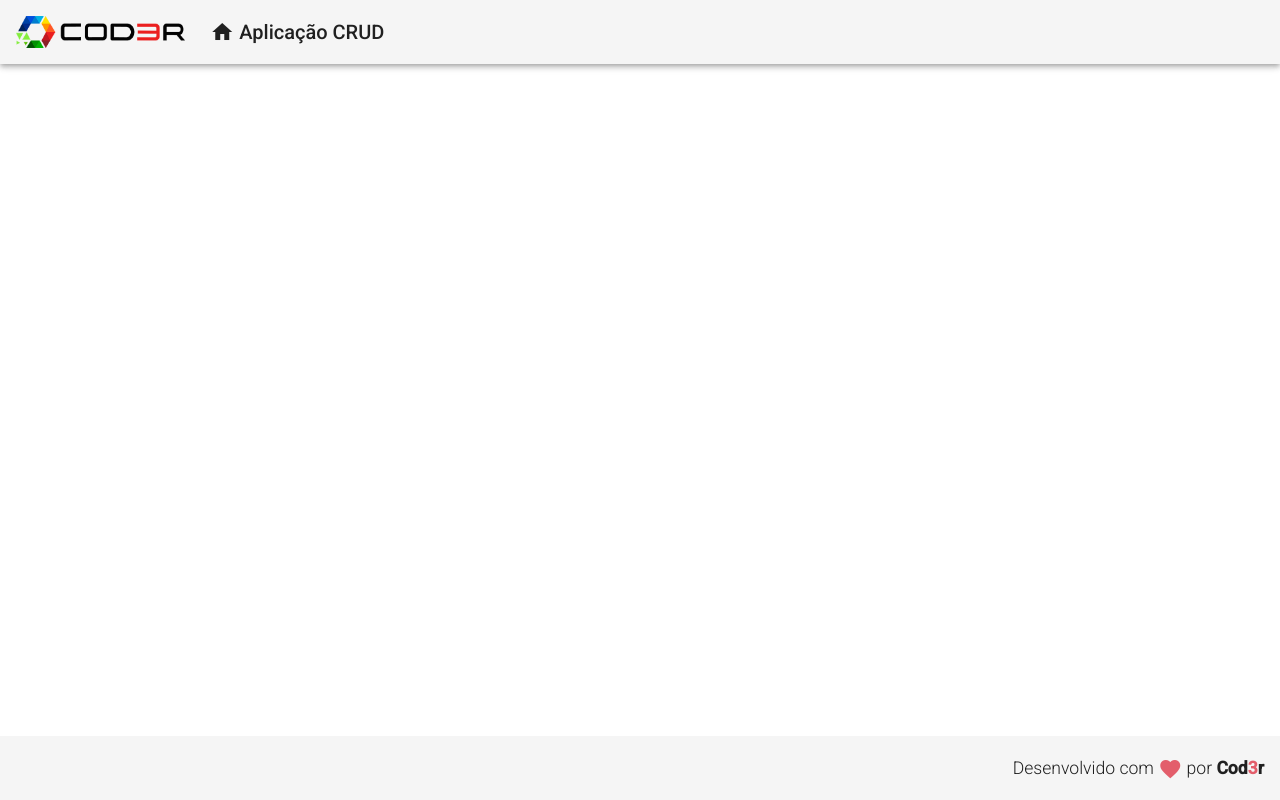
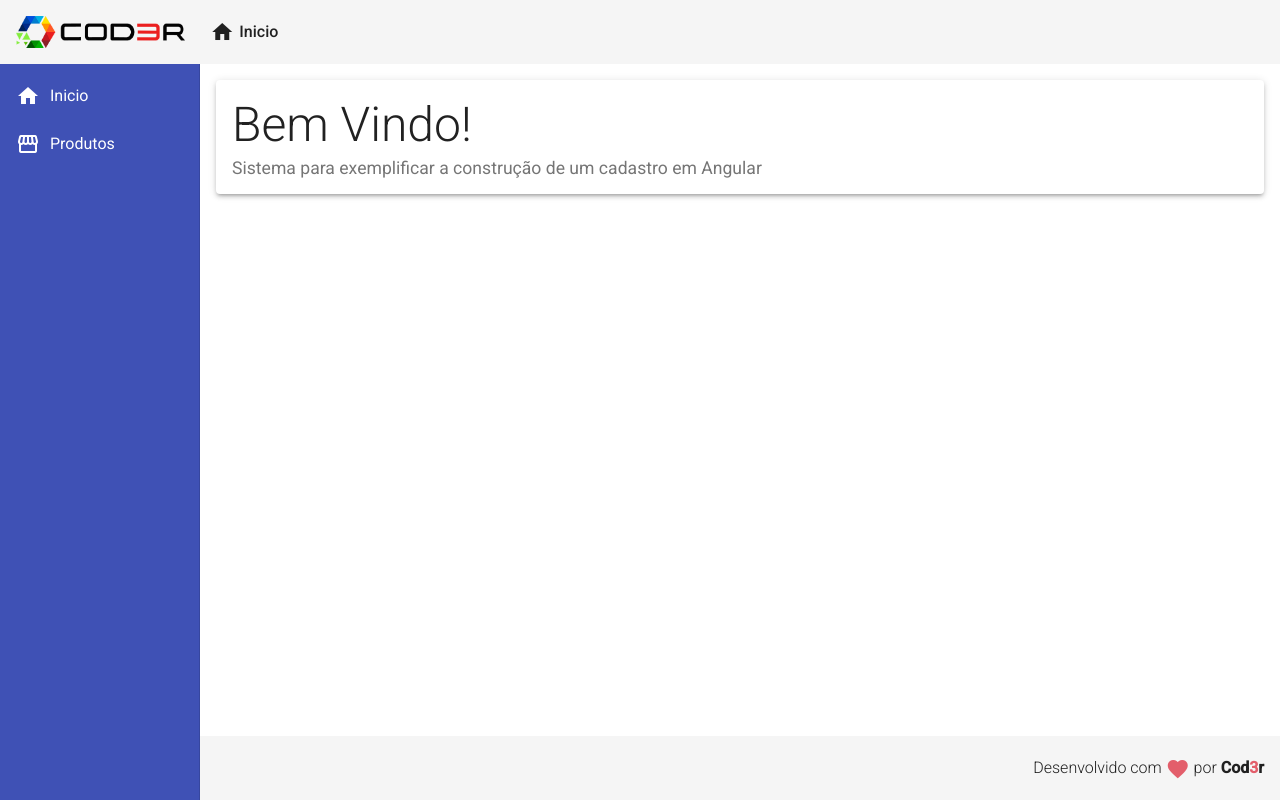
Before and after one commit to MrVictor42/EscolaX-Frontend, an Angular app: page / in a window 1280 px wide. Built offline with nearby package versions, Linux system fonts and the light colour scheme.

Commit message:
Initial home page, header and footer

```diff
--- a/src/app/app.component.html
+++ b/src/app/app.component.html
@@ -1,3 +1,3 @@
 <app-header></app-header>
-
+    <app-nav></app-nav>
 <app-footer></app-footer>
--- a/src/app/components/templates/footer/footer.component.css
+++ b/src/app/components/templates/footer/footer.component.css
@@ -6,6 +6,6 @@
 }
 
 .footer > span {
-    font-size: 1.1rem;
+    font-size: 1rem;
     font-weight: 300;
 }
--- a/src/app/components/templates/header/header.component.css
+++ b/src/app/components/templates/header/header.component.css
@@ -7,6 +7,10 @@
     display: flex;
     align-items: center;
     text-decoration: none;
+}
+
+.header span {
+    font-size: 1rem;
 }
 
 .header .logo {
--- a/src/app/components/templates/header/header.component.html
+++ b/src/app/components/templates/header/header.component.html
@@ -7,7 +7,7 @@
     <span class="title-group">
         <a>
             <i class="material-icons">home</i>
-            Aplicação CRUD
+            Inicio
         </a>
     </span>
 </mat-toolbar>
--- /dev/null
+++ b/src/app/components/templates/nav/nav.component.css
@@ -0,0 +1,17 @@
+.sidenav {
+    background-color: #3F51B5;
+    width: 200px;
+}
+
+.sidenav a {
+    color: #FFF;
+}
+
+.sidenav i {
+    padding-right: 10px;
+}
+
+.content {
+    padding: 16px;
+    background-color: #FFF;
+}
--- /dev/null
+++ b/src/app/components/templates/nav/nav.component.html
@@ -0,0 +1,21 @@
+<mat-sidenav-container class="container">
+    <mat-sidenav class="sidenav" mode="side" opened fixedInViewport="true" fixedTopGap="64">
+        <mat-nav-list class="nav-list">
+            <a mat-list-item>
+                <i class="material-icons">
+                    home
+                </i>
+                Inicio
+            </a>
+            <a mat-list-item>
+                <i class="material-icons">
+                    storefront
+                </i>
+                Produtos
+            </a>
+        </mat-nav-list>
+    </mat-sidenav>
+    <mat-sidenav-content class="content">
+        <app-home></app-home>
+    </mat-sidenav-content>
+</mat-sidenav-container>
--- /dev/null
+++ b/src/app/components/templates/nav/nav.component.ts
@@ -0,0 +1,15 @@
+import { Component, OnInit } from '@angular/core';
+
+@Component({
+  selector: 'app-nav',
+  templateUrl: './nav.component.html',
+  styleUrls: ['./nav.component.css']
+})
+export class NavComponent implements OnInit {
+
+  constructor() { }
+
+  ngOnInit(): void {
+  }
+
+}
--- /dev/null
+++ b/src/app/views/home/home.component.css
@@ -0,0 +1,10 @@
+.home .title {
+    font-size: 3rem;
+    font-weight: 300;
+    line-height: 1.2;
+}
+
+.home .subtitle {
+    font-size: 1.1rem;
+
+}
--- /dev/null
+++ b/src/app/views/home/home.component.html
@@ -0,0 +1,8 @@
+<mat-card class="home mat-elevation-z3">
+    <mat-card-title class="title">
+        Bem Vindo!
+    </mat-card-title>
+    <mat-card-subtitle class="subtitle">
+        Sistema para exemplificar a construção de um cadastro em Angular
+    </mat-card-subtitle>
+</mat-card>
--- /dev/null
+++ b/src/app/views/home/home.component.ts
@@ -0,0 +1,15 @@
+import { Component, OnInit } from '@angular/core';
+
+@Component({
+  selector: 'app-home',
+  templateUrl: './home.component.html',
+  styleUrls: ['./home.component.css']
+})
+export class HomeComponent implements OnInit {
+
+  constructor() { }
+
+  ngOnInit(): void {
+  }
+
+}
```
Also changed, not shown: src/app/app.module.ts (+13 -2 lines).
